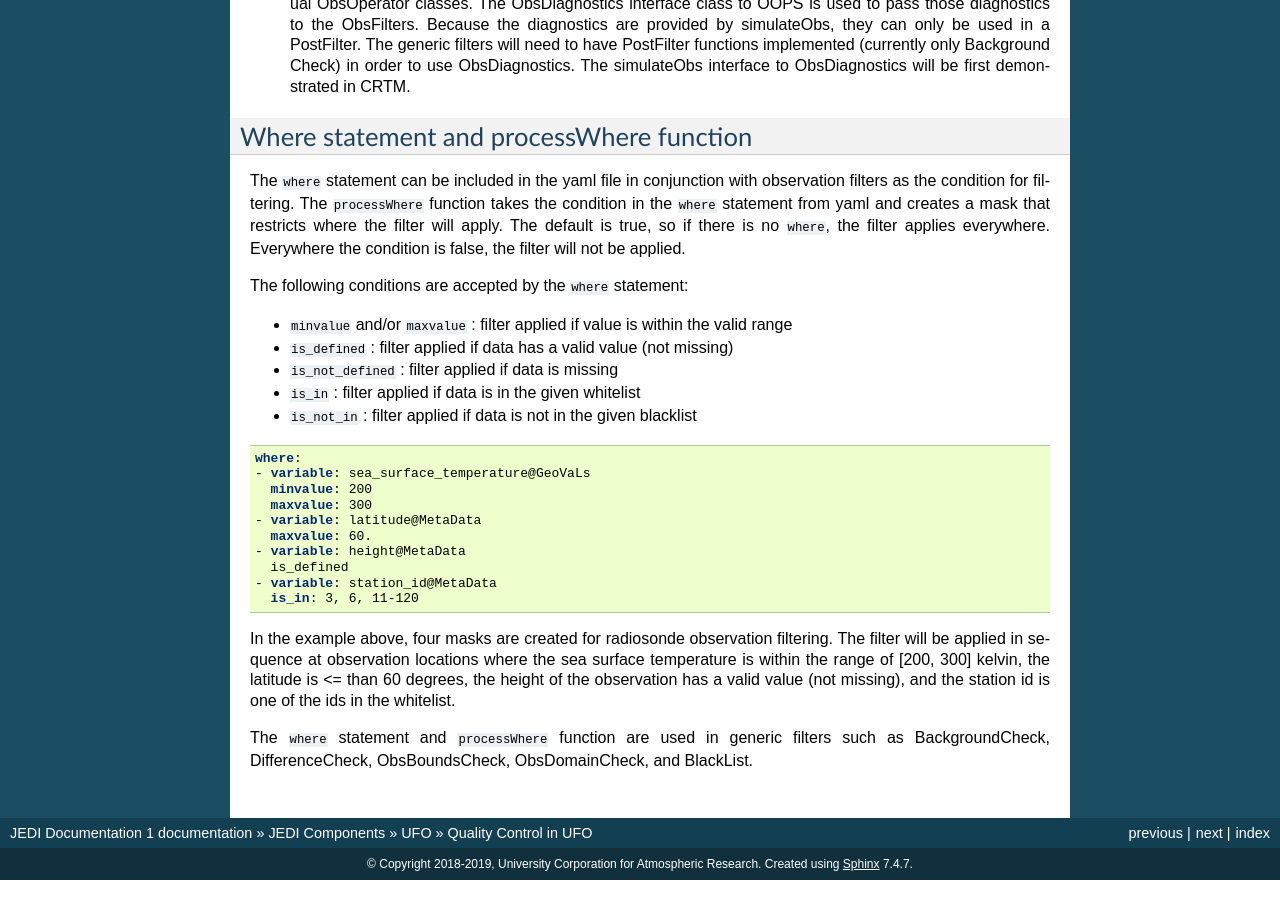
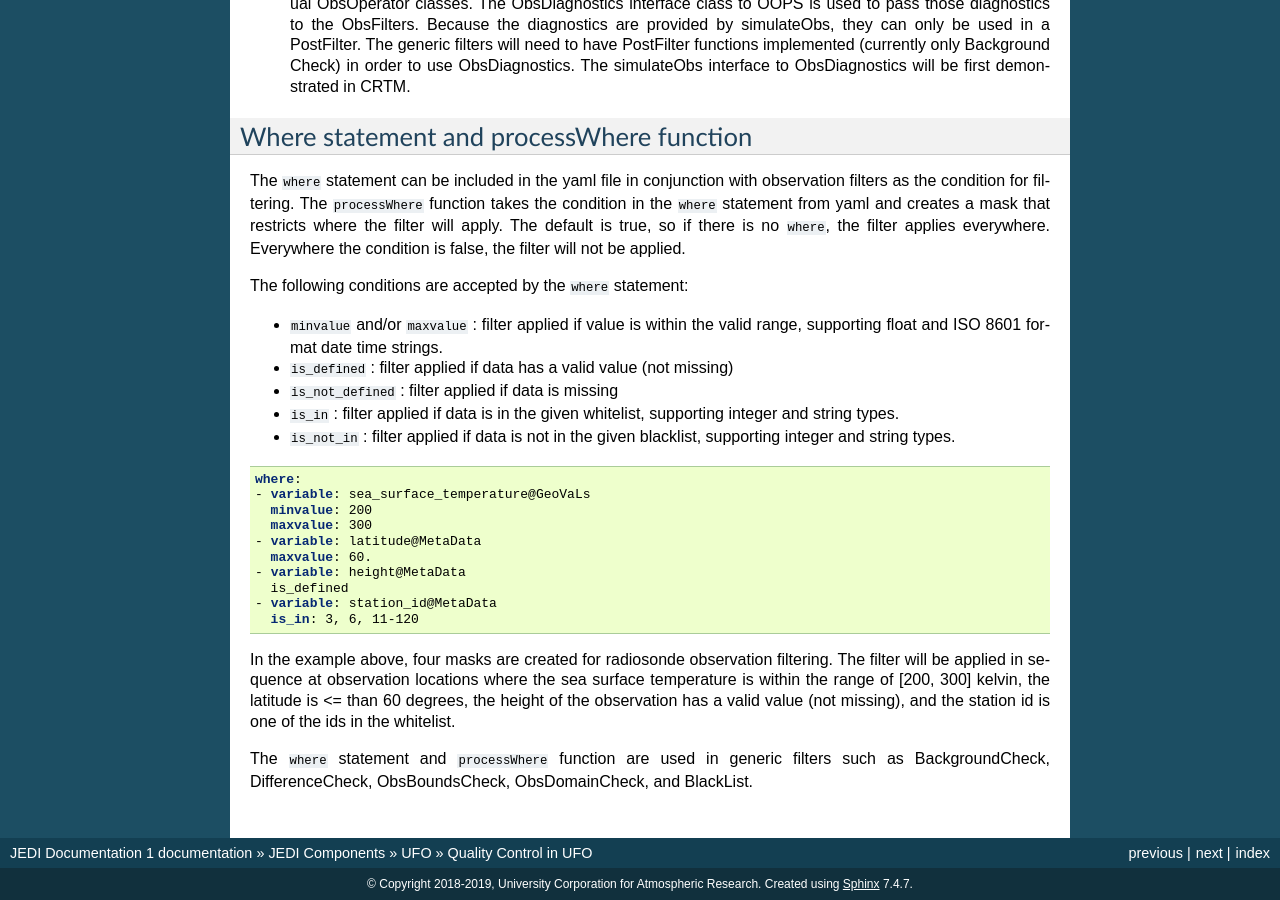
Before and after one commit to JCSDA/jedi-docs, a Sphinx documentation site: the page built from docs/jedi-components/ufo/qcfilters.rst, in a window 1280 px wide and 900 px high, scrolled down 17968 px. Built offline with Sphinx 7.4.7, drawn with Linux system fonts in a browser that asks for light colours.

Commit message:
ENH: Mentioned supported types in where filter

```diff
--- a/docs/jedi-components/ufo/qcfilters.rst
+++ b/docs/jedi-components/ufo/qcfilters.rst
@@ -1029,11 +1029,11 @@ The :code:`where` statement can be included in the yaml file in conjunction with
 
 The following conditions are accepted by the :code:`where` statement:
 
-- :code:`minvalue` and/or :code:`maxvalue` : filter applied if value is within the valid range
+- :code:`minvalue` and/or :code:`maxvalue` : filter applied if value is within the valid range, supporting float and ISO 8601 format date time strings.
 - :code:`is_defined`                       : filter applied if data has a valid value (not missing)
 - :code:`is_not_defined`                   : filter applied if data is missing
-- :code:`is_in`                            : filter applied if data is in the given whitelist
-- :code:`is_not_in`                        : filter applied if data is not in the given blacklist
+- :code:`is_in`                            : filter applied if data is in the given whitelist, supporting integer and string types.
+- :code:`is_not_in`                        : filter applied if data is not in the given blacklist, supporting integer and string types.
 
 .. code:: yaml
 
```
